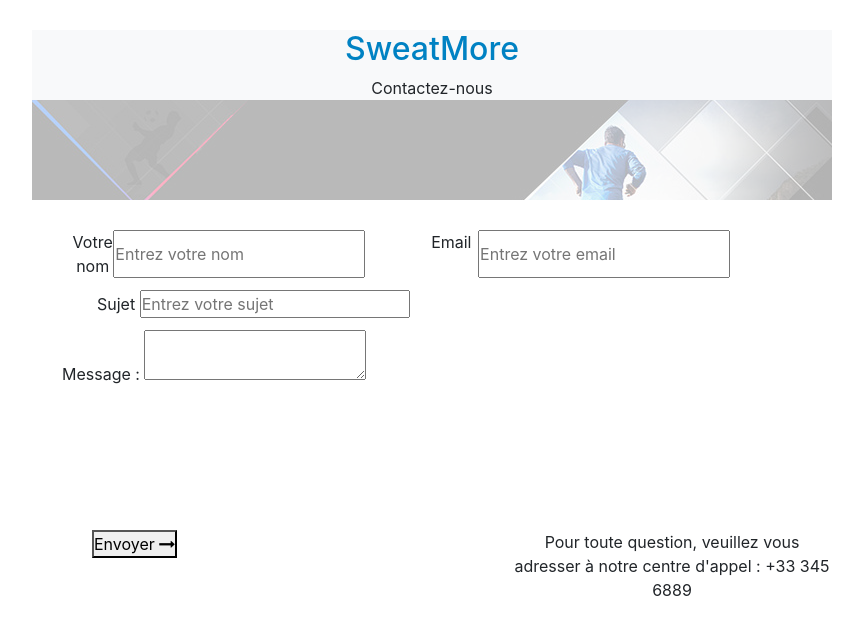
After one commit to damien-simplon/site_catalogue_sweatmore, a PHP site: page /form.php in a window 1280 px wide. The commit adds this page. Shown: the top 635 px of the page, without its empty margins (268-1131 px from the left). Run offline with PHP 8.4, Linux system fonts and the light colour scheme.

Commit message:
formulaire de contact

```diff
--- a/css/styles.css
+++ b/css/styles.css
@@ -40,6 +40,8 @@ nav h2{
 }
 
 
+
+
 /********************PRODUIT*******************/
 
 #produit_image_main{
@@ -75,6 +77,77 @@ nav h2{
     margin-bottom : 50px;
 }
 
+/********************FORMULAIRE DE CONTACT********************/
+
+#form h2{
+    color:rgb(0, 130, 195);
+}
+#form{
+    position:absolute;
+    text-align:center;
+    top:30px;
+    margin-left:300px;
+    margin-right:200px;
+    height:70px;
+    width:800px;
+    background-color: #F8F9FA;
+}
+
+#insertForm{
+    height:100px;
+    position:relative;
+    background-image:url("../img/banniere.jpg");
+    background-image:no-repeat;
+    opacity:0.3;
+    width:800px;
+    margin-right:20px;
+    background-color:rgb(0, 130, 195);
+
+}
+
+.nomEmail span{
+    float:top;
+}
+.nomEmail{
+    position:absolute;
+    display:flex;
+    padding-left:40px;
+    top:200px;
+}
+
+.email{
+    margin-left:10%;
+    margin-right:1%;
+}
+
+.subject{
+    position:absolute;
+    width:auto;
+    top:260px;
+    padding-left:65px;
+    margin-right:1%;
+}
+
+#message{
+    position:absolute;
+    top:300px;
+    padding-left:30px;
+}
+
+
+.submit{
+    position:absolute;
+    top:500px;
+    padding-left: 60px;
+}
+
+.contactMore{
+    position:absolute;
+    padding-left:80px;
+    top:500px;
+}
+
+
 /********************FOOTER********************/
 
 footer{
@@ -89,7 +162,7 @@ footer{
 
 .footerHeader a{
     position:relative;
-    top:10px;
+    top:1px;
     color:white;
     font-size:20px;
 }
@@ -102,7 +175,7 @@ footer{
 .footerBas a{
     margin-left:5%;
     margin-right:5%;
-    color:white;
+    color:white
     font-size:40px;
 }
 /********************CONNEXION********************/
--- /dev/null
+++ b/form.php
@@ -0,0 +1,54 @@
+<?php
+        include 'include/head.inc.html';
+?>
+
+
+<div id="formBanniere">
+        <form>
+                <div id="form">
+                <h2>SweatMore</h2>
+                        <span class="contact">Contactez-nous</span>
+
+                        <div id="insertForm"></div>
+
+				<div class="nomEmail" data-validate="Name and Email are required">
+					<span class="name">Votre nom</span>
+					<input class="name" type="text" name="name" placeholder="Entrez votre nom">
+					<span class="focus-input100"></span>
+
+					<span class="email">Email</span>
+					<input class="input100" type="text" name="email" placeholder="Entrez votre email">
+					<span class="focus-input100"></span>
+				</div>
+
+                                <div class="subject">
+                                        <span class="label-input100">Sujet</span>
+					<input class="input100" type="text" name="sujet" placeholder="Entrez votre sujet">
+					<span class="focus-input100"></span>
+                                </div>
+
+                                <div id="message">
+                                <label for="msg">Message :</label>
+                                        <textarea id="msg" name="user_message"></textarea>
+                                </div>
+
+				<div class="submit">
+					<button class="contact100-form-btn">
+						<span>
+                                               Envoyer
+                                                <i class="fa fa-long-arrow-right m-l-7" aria-hidden="true"></i>
+						</span>
+					</button>
+                                </div>
+			</form>
+
+			<span class="contactMore">
+				Pour toute question, veuillez vous adresser à notre centre d'appel :<span class="contact100-more-highlight"> +33 345 6889</span>
+			</span>
+
+	</div>
+                        </div>
+
+                </div>
+        </form>
+</div>
--- a/include/footer.inc.html
+++ b/include/footer.inc.html
@@ -2,7 +2,7 @@
 
 	<div class="footerHeader">
 		<ul>
-			<li><a href="#">Contact</a></li>
+			<li><a href="form.php">Contact</a></li>
 			<li><a href="#">À propos</a></li>
 			<li><a href="#">Mentions légales</a></li>
 			<li><a href="#">Questions fréquentes</a></li><br>
--- a/index.php
+++ b/index.php
@@ -23,7 +23,6 @@
             include "./include/footer.inc.html";
         ?>
 
-
     <script src="https://code.jquery.com/jquery-3.3.1.min.js" integrity="sha256-FgpCb/KJQlLNfOu91ta32o/NMZxltwRo8QtmkMRdAu8=" crossorigin="anonymous"></script>
     <script src="https://stackpath.bootstrapcdn.com/bootstrap/4.3.1/js/bootstrap.min.js" integrity="sha384-JjSmVgyd0p3pXB1rRibZUAYoIIy6OrQ6VrjIEaFf/nJGzIxFDsf4x0xIM+B07jRM" crossorigin="anonymous"></script>
     </body>
```
Also changed, not shown: include/head.inc.html (line endings or trailing spaces). Lines whose indentation alone changed are shown as unchanged.
